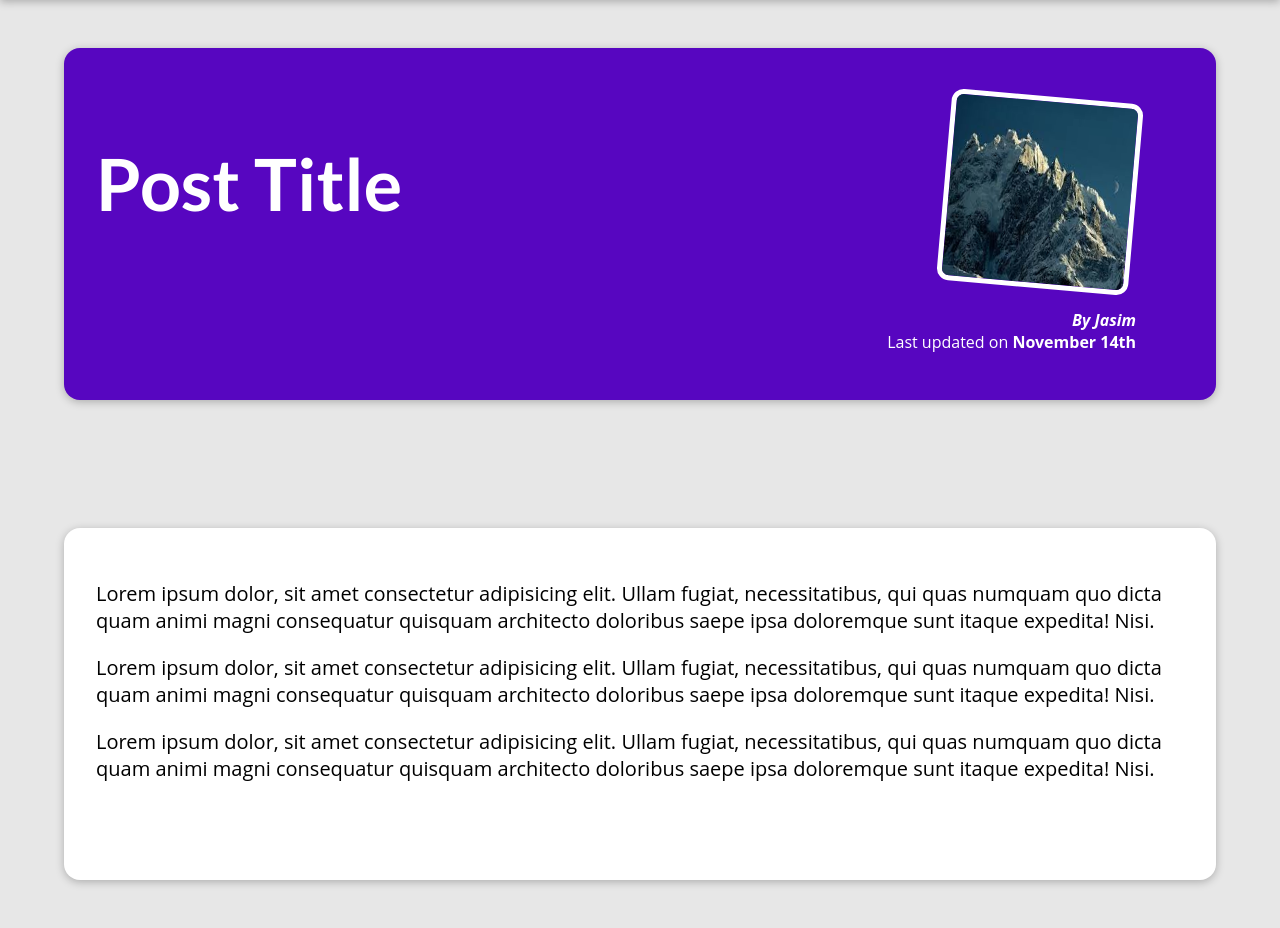
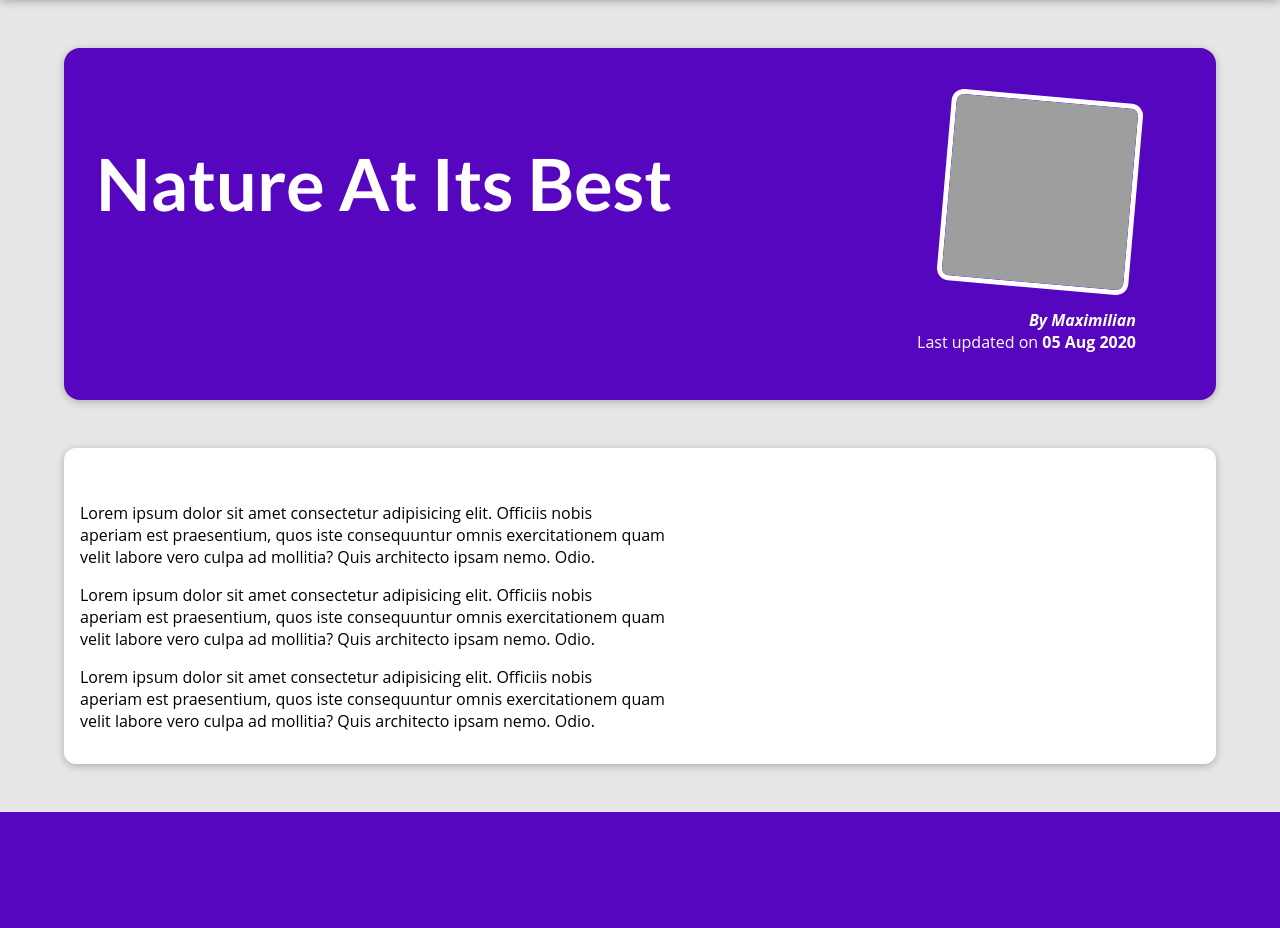
Before and after one commit to JasimUllah/Django, a Django app: page /posts/into-the-woods in a window 1280 px wide. Shown: the part 80-1008 px from the top of the page. After the commit the page ends 892 px from the top, so only its background shows below. Run offline with Django 5.2, Linux system fonts and the light colour scheme; grey boxes are pictures that could not be loaded.

Commit message:
new commit

```diff
--- a/my_site/blog/static/blog/allposts.css
+++ b/my_site/blog/static/blog/allposts.css
@@ -7,13 +7,13 @@ body {
     box-shadow: 0 2px 8px rgba(0, 0, 0, 0.25);
   }
 
-#allposts {
+  #all-posts {
     margin: 7rem auto;
     width: 90%;
     max-width: 60rem;
   }
 
-#allposts h2 {
+  #all-posts h2 {
     text-align: center;
     font-size: 2rem;
     color: #2e2e2e;
--- a/my_site/blog/static/blog/index.css
+++ b/my_site/blog/static/blog/index.css
@@ -46,7 +46,7 @@
     text-align: center;
   }
 
-#latest-posts ul{
+  #latest-posts ul {
     list-style: none;
     margin: 0;
     padding: 0;
@@ -54,7 +54,7 @@
     gap: 1rem;
   }
 
-#latest-posts li{
+  #latest-posts li {
     flex: 1;
   }
 
--- a/my_site/blog/static/blog/post-detail.css
+++ b/my_site/blog/static/blog/post-detail.css
@@ -52,18 +52,11 @@ body {
   }
 
   main {
-    margin: 8rem auto 3rem auto;
-    padding: 2rem;
     width: 90%;
     max-width: 90rem;
-    border-radius: 16px;
+    margin: 3rem auto;
     background-color: white;
-    position: relative;
+    padding: 1rem;
+    border-radius: 12px;
     box-shadow: 0 2px 8px rgba(0, 0, 0, 0.25);
-    height: 22rem;
   }
-
-main p {
-    color: black;
-    font-size: 20px;
-}
--- a/my_site/blog/templates/blog/index.html
+++ b/my_site/blog/templates/blog/index.html
@@ -13,7 +13,7 @@
 {% block content %}
   <section id="welcome">
     <header>
-      <img src="{% static 'blog/images/jasim.jpeg' %}" alt="Jasim - The Author of This Blog" />
+      <img src="{% static 'blog/images/jasim.jpg' %}" alt="Jasim - The Author of This Blog" />
       <h2>JASIM'S BLOG</h2>
     </header>
     <p>Hi, I am Jasim Ullah and I am a Computer systems Engineer</p>
@@ -22,7 +22,9 @@
   <section id="latest-posts">
     <h2>My Latest Achievements</h2>
     <ul>
+      {% for post in posts %}
       {% include 'blog/includes/post.html' %}
+      {% endfor %}
     </ul>
   </section>
 
--- a/my_site/blog/templates/blog/post-detail.html
+++ b/my_site/blog/templates/blog/post-detail.html
@@ -2,7 +2,7 @@
 {% load static %}
 
 {% block title %}
-  Post Related Title
+  {{ post.title }}
 {% endblock %}
 
 {% block css_files %}
@@ -11,19 +11,17 @@
 
 {% block content %}
   <section id="summary">
-    <h2>Post Title</h2>
+    <h2>{{ post.title }}</h2>
     <article>
-      <img src="{% static 'blog/images/mountains.jpg' %}" alt="Post Title" />
-      <address>By Jasim</address>
+      <img src="{% static "blog/images/"|add:post.image %}" alt="{{ post.title }}" />
+      <address>By {{ post.author }}</address>
       <div>
-        Last updated on <time>November 14th</time>
+        Last updated on <time>{{ post.date|date:"d M Y" }}</time>
       </div>
     </article>
   </section>
 
   <main>
-    <p>Lorem ipsum dolor, sit amet consectetur adipisicing elit. Ullam fugiat, necessitatibus, qui quas numquam quo dicta quam animi magni consequatur quisquam architecto doloribus saepe ipsa doloremque sunt itaque expedita! Nisi.</p>
-    <p>Lorem ipsum dolor, sit amet consectetur adipisicing elit. Ullam fugiat, necessitatibus, qui quas numquam quo dicta quam animi magni consequatur quisquam architecto doloribus saepe ipsa doloremque sunt itaque expedita! Nisi.</p>
-    <p>Lorem ipsum dolor, sit amet consectetur adipisicing elit. Ullam fugiat, necessitatibus, qui quas numquam quo dicta quam animi magni consequatur quisquam architecto doloribus saepe ipsa doloremque sunt itaque expedita! Nisi.</p>
+    {{ post.content|linebreaks }}
   </main>
 {% endblock %}
--- a/my_site/blog/views.py
+++ b/my_site/blog/views.py
@@ -1,12 +1,95 @@
+from datetime import date
+
 from django.shortcuts import render
+
+all_posts = [
+    {
+        "slug": "hike-in-the-mountains",
+        "image": "mountains.jpg",
+        "author": "Maximilian",
+        "date": date(2021, 7, 21),
+        "title": "Mountain Hiking",
+        "excerpt": "There's nothing like the views you get when hiking in the mountains! And I wasn't even prepared for what happened whilst I was enjoying the view!",
+        "content": """
+          Lorem ipsum dolor sit amet consectetur adipisicing elit. Officiis nobis
+          aperiam est praesentium, quos iste consequuntur omnis exercitationem quam
+          velit labore vero culpa ad mollitia? Quis architecto ipsam nemo. Odio.
+
+          Lorem ipsum dolor sit amet consectetur adipisicing elit. Officiis nobis
+          aperiam est praesentium, quos iste consequuntur omnis exercitationem quam
+          velit labore vero culpa ad mollitia? Quis architecto ipsam nemo. Odio.
+
+          Lorem ipsum dolor sit amet consectetur adipisicing elit. Officiis nobis
+          aperiam est praesentium, quos iste consequuntur omnis exercitationem quam
+          velit labore vero culpa ad mollitia? Quis architecto ipsam nemo. Odio.
+        """
+    },
+    {
+        "slug": "programming-is-fun",
+        "image": "coding.jpg",
+        "author": "Maximilian",
+        "date": date(2022, 3, 10),
+        "title": "Programming Is Great!",
+        "excerpt": "Did you ever spend hours searching that one error in your code? Yep - that's what happened to me yesterday...",
+        "content": """
+          Lorem ipsum dolor sit amet consectetur adipisicing elit. Officiis nobis
+          aperiam est praesentium, quos iste consequuntur omnis exercitationem quam
+          velit labore vero culpa ad mollitia? Quis architecto ipsam nemo. Odio.
+
+          Lorem ipsum dolor sit amet consectetur adipisicing elit. Officiis nobis
+          aperiam est praesentium, quos iste consequuntur omnis exercitationem quam
+          velit labore vero culpa ad mollitia? Quis architecto ipsam nemo. Odio.
+
+          Lorem ipsum dolor sit amet consectetur adipisicing elit. Officiis nobis
+          aperiam est praesentium, quos iste consequuntur omnis exercitationem quam
+          velit labore vero culpa ad mollitia? Quis architecto ipsam nemo. Odio.
+        """
+    },
+    {
+        "slug": "into-the-woods",
+        "image": "trees.jpg",
+        "author": "Maximilian",
+        "date": date(2020, 8, 5),
+        "title": "Nature At Its Best",
+        "excerpt": "Nature is amazing! The amount of inspiration I get when walking in nature is incredible!",
+        "content": """
+          Lorem ipsum dolor sit amet consectetur adipisicing elit. Officiis nobis
+          aperiam est praesentium, quos iste consequuntur omnis exercitationem quam
+          velit labore vero culpa ad mollitia? Quis architecto ipsam nemo. Odio.
+
+          Lorem ipsum dolor sit amet consectetur adipisicing elit. Officiis nobis
+          aperiam est praesentium, quos iste consequuntur omnis exercitationem quam
+          velit labore vero culpa ad mollitia? Quis architecto ipsam nemo. Odio.
+
+          Lorem ipsum dolor sit amet consectetur adipisicing elit. Officiis nobis
+          aperiam est praesentium, quos iste consequuntur omnis exercitationem quam
+          velit labore vero culpa ad mollitia? Quis architecto ipsam nemo. Odio.
+        """
+    }
+]
+
+def get_date(post):
+  return post['date']
 
 # Create your views here.
 
-def starting_page (request):
-    return render(request, "blog/index.html")
+
+def starting_page(request):
+    sorted_posts = sorted(all_posts, key=get_date)
+    latest_posts = sorted_posts[-3:]
+    return render(request, "blog/index.html", {
+      "posts": latest_posts
+    })
+
 
 def posts(request):
-    return render(request, "blog/allposts.html")
+    return render(request, "blog/all-posts.html", {
+      "all_posts": all_posts
+    })
+
 
 def post_detail(request, slug):
-    return render(request, "blog/post-detail.html")
+    identified_post = next(post for post in all_posts if post['slug'] == slug)
+    return render(request, "blog/post-detail.html", {
+      "post": identified_post
+    })
```
Also changed, not shown: my_site/blog/templates/blog/all-posts.html (renamed from my_site/blog/templates/blog/allposts.html, +3 -6 lines), my_site/blog/templates/blog/includes/post.html (+6 -4 lines), my_site/templates/404.html (added, +10 -0 lines), my_site/blog/static/blog/images/coding.jpg (added), my_site/blog/static/blog/images/coding.png (deleted), my_site/blog/static/blog/images/jasim.jpg (renamed from my_site/blog/static/blog/images/jasim.jpeg), my_site/blog/static/blog/post.css (indentation only). Lines whose indentation alone changed are shown as unchanged.
